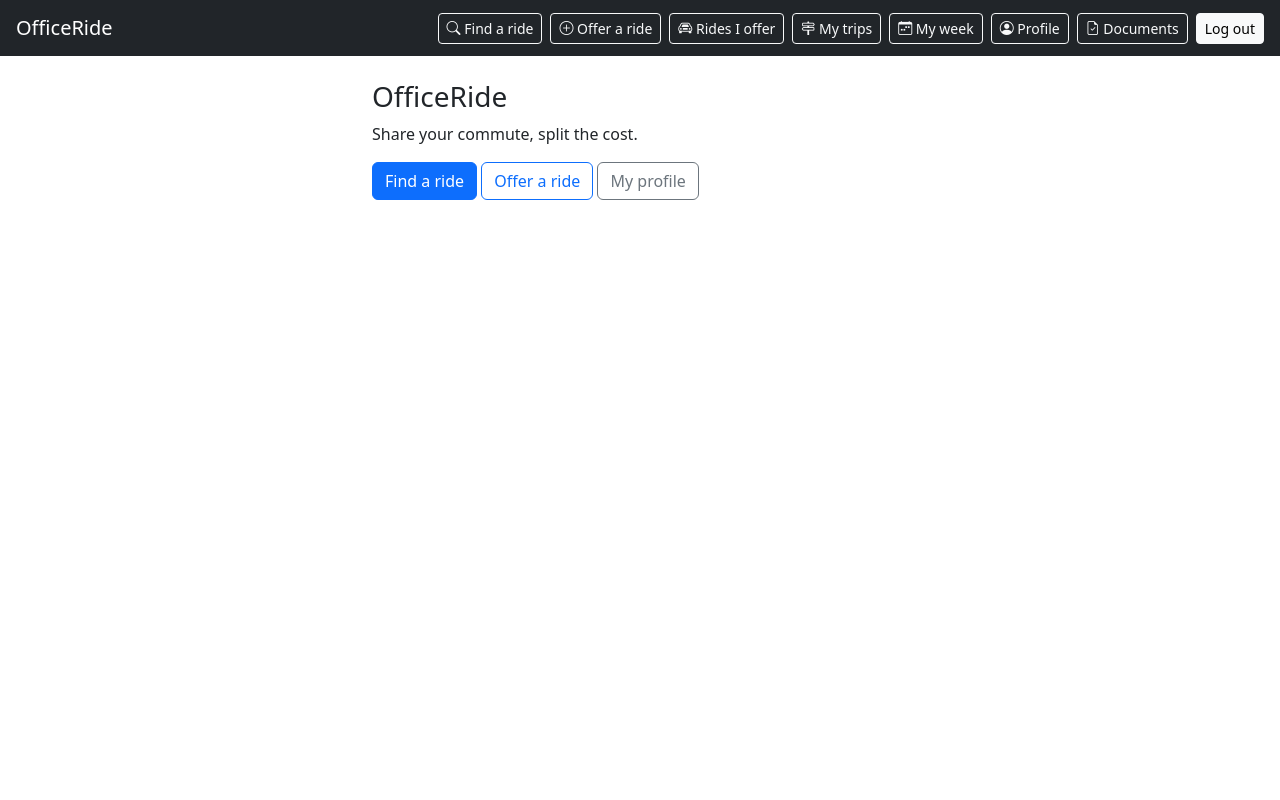
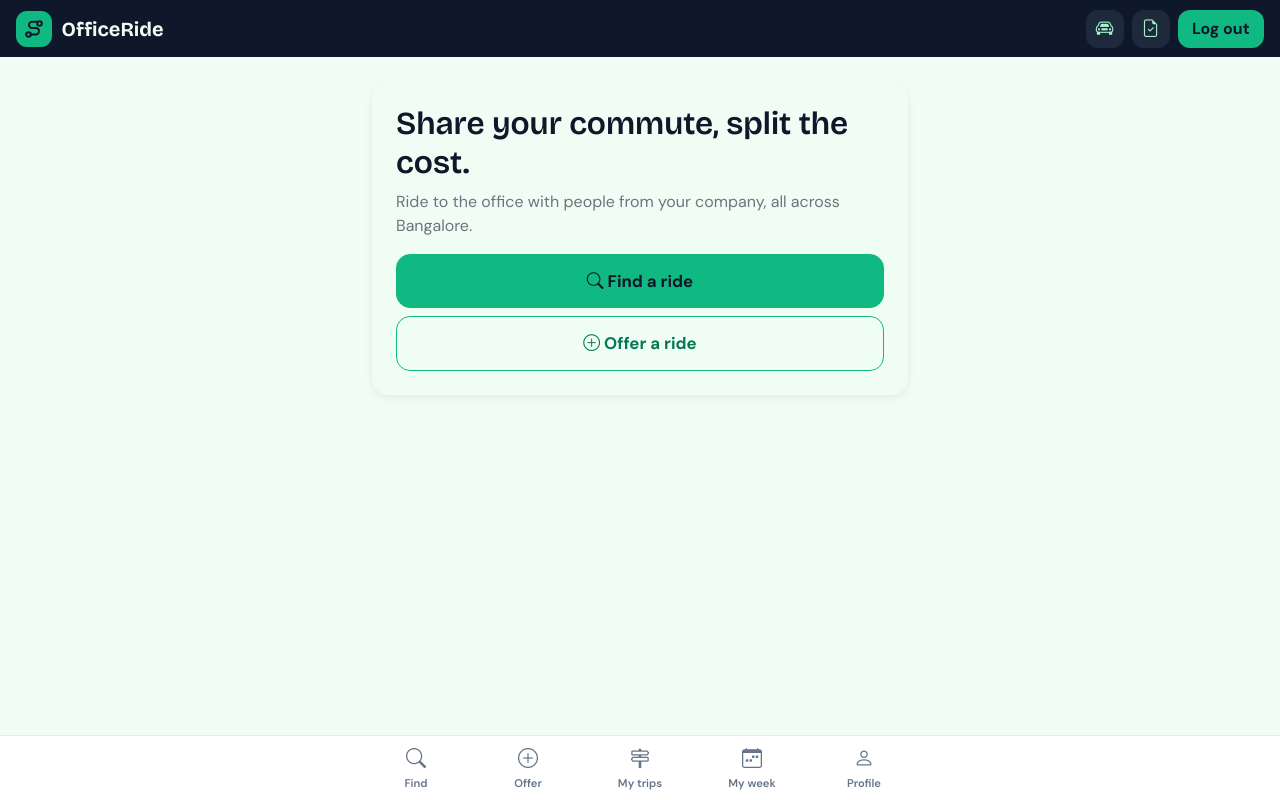
Before and after one commit to Vamsi0717/OfficeRide, a Django app: page / in a window 1280 px wide. Run offline with Django 5.2, Linux system fonts and the light colour scheme; the visitor is signed in with stand-in values (Sample User, id 1).

Commit message:
Phase 7 part 1: Fresh Green look, top bar, bottom menu, new Log in and Sign up pages

```diff
--- a/officeride-backend/apps/accounts/forms.py
+++ b/officeride-backend/apps/accounts/forms.py
@@ -60,6 +60,7 @@ class RegisterForm(BootstrapFormMixin, UserCreationForm):
         self.fields["email"].widget.attrs["placeholder"] = "name@yourcompany.com"
         # One plain line instead of Django's list of four rules. PasswordMixValidator and the length rule enforce it.
         self.fields["password1"].help_text = "At least 8 characters with a letter, a number and a symbol."
+        self.fields["password1"].widget.attrs["data-password-meter"] = "true"  # static/js/password_meter.js draws the strength bars
         self.fields["password2"].label = "Confirm password"
         self.fields["password2"].help_text = "Type it once more so we know it is right."
 
--- /dev/null
+++ b/officeride-backend/static/css/officeride.css
@@ -0,0 +1,79 @@
+/* OfficeRide "Fresh Green" look. Loaded after Bootstrap, so it only overrides what it needs to.
+   Colours: emerald #10B981, deep navy #0F172A, mint white #F0FDF4. */
+:root {
+  --or-brand: #10B981;
+  --or-brand-dark: #047857;
+  --or-navy: #0F172A;
+  --or-mint: #F0FDF4;
+  --or-soft: #D1FAE5;
+  --or-line: #CBD5E1;
+  --or-muted: #475569;
+  --bs-primary: #10B981;
+  --bs-primary-rgb: 16, 185, 129;
+  --bs-link-color: #047857;
+  --bs-link-hover-color: #065F46;
+  --bs-body-font-family: "DM Sans", system-ui, -apple-system, "Segoe UI", sans-serif;
+  --bs-body-bg: #F0FDF4;
+  --bs-body-color: #0F172A;
+}
+body { background: var(--or-mint); color: var(--or-navy); font-family: var(--bs-body-font-family); }
+h1, h2, h3, h4, h5, h6, .or-display { font-family: "Bricolage Grotesque", "DM Sans", system-ui, sans-serif; font-weight: 700; }
+a { color: var(--or-brand-dark); }
+
+/* Buttons and fields */
+.btn { border-radius: 14px; font-weight: 700; }
+.btn-primary { --bs-btn-bg: #10B981; --bs-btn-border-color: #10B981; --bs-btn-color: #0F172A;
+  --bs-btn-hover-bg: #34D399; --bs-btn-hover-border-color: #34D399; --bs-btn-hover-color: #0F172A;
+  --bs-btn-active-bg: #059669; --bs-btn-active-border-color: #059669; --bs-btn-active-color: #0F172A;
+  --bs-btn-disabled-bg: #A7F3D0; --bs-btn-disabled-border-color: #A7F3D0; --bs-btn-disabled-color: #0F172A; }
+.btn-outline-primary { --bs-btn-color: #047857; --bs-btn-border-color: #10B981;
+  --bs-btn-hover-bg: #10B981; --bs-btn-hover-border-color: #10B981; --bs-btn-hover-color: #0F172A;
+  --bs-btn-active-bg: #059669; --bs-btn-active-border-color: #059669; --bs-btn-active-color: #0F172A; }
+.btn-lg { padding: .85rem 1rem; font-size: 1.05rem; }
+.form-control, .form-select { min-height: 48px; border: 1.5px solid var(--or-line); border-radius: 12px; background-color: #F8FAFC; }
+.form-control:focus, .form-select:focus { border-color: var(--or-brand); box-shadow: 0 0 0 .2rem rgba(16, 185, 129, .25); background-color: #fff; }
+.form-label { font-size: .85rem; font-weight: 600; color: #334155; margin-bottom: .25rem; }
+.form-text { color: var(--or-muted); }
+.input-group-text { border: 1.5px solid var(--or-line); background: #F0FDF4; border-radius: 12px; }
+.alert { border-radius: 14px; border: 0; }
+.card { border: 0; border-radius: 18px; box-shadow: 0 3px 10px rgba(15, 23, 42, .06); }
+
+/* Top bar */
+.or-top { background: var(--or-navy); padding: .6rem 1rem; }
+.or-brand { display: flex; align-items: center; gap: .6rem; color: #F0FDF4; text-decoration: none; font-family: "Bricolage Grotesque", sans-serif; font-weight: 700; font-size: 1.25rem; }
+.or-brand:hover { color: #fff; }
+.or-mark { width: 36px; height: 36px; border-radius: 11px; background: var(--or-brand); display: inline-flex; align-items: center; justify-content: center; }
+.or-top .or-icon { width: 38px; height: 38px; border-radius: 12px; background: #1E293B; color: #A7F3D0; display: inline-flex; align-items: center; justify-content: center; text-decoration: none; font-size: 1.1rem; }
+.or-top .or-icon:hover { background: #334155; color: #fff; }
+.or-top .or-logout { height: 38px; border-radius: 12px; background: var(--or-brand); color: var(--or-navy); border: 0; font-weight: 700; padding: 0 .9rem; }
+
+/* Bottom menu, shown to people who are logged in */
+.or-has-tabs { padding-bottom: 96px; }
+.or-tabs { position: fixed; left: 0; right: 0; bottom: 0; z-index: 1030; background: #fff; border-top: 1px solid var(--or-soft); padding: 8px 8px calc(8px + env(safe-area-inset-bottom, 0px)); }
+.or-tabs-inner { display: flex; max-width: 560px; margin: 0 auto; }
+.or-tab { flex: 1; display: flex; flex-direction: column; align-items: center; gap: 3px; text-decoration: none; color: #64748B; font-size: .7rem; font-weight: 600; }
+.or-tab .or-pill { width: 52px; height: 28px; border-radius: 14px; display: flex; align-items: center; justify-content: center; font-size: 1.25rem; }
+.or-tab.active { color: var(--or-brand-dark); font-weight: 700; }
+.or-tab.active .or-pill { background: var(--or-soft); }
+
+/* Log in and Sign up */
+.or-auth { max-width: 560px; margin: 0 auto; }
+.or-hero { background: var(--or-navy); color: #F0FDF4; padding: 3rem 1.75rem 3.75rem; position: relative; overflow: hidden; }
+.or-hero h1 { font-size: 2.3rem; line-height: 1.05; max-width: 18rem; margin: 1.1rem 0 .75rem; }
+.or-hero p { color: #A7F3D0; max-width: 18rem; margin: 0; }
+.or-hero svg.or-route { position: absolute; left: 0; bottom: 0; width: 100%; height: 80px; }
+.or-sheet { background: #fff; border-radius: 28px 28px 0 0; margin-top: -28px; padding: 1.75rem 1.75rem 2rem; position: relative; min-height: 22rem; }
+.or-note { display: flex; gap: .5rem; justify-content: center; align-items: center; color: var(--or-muted); font-size: .8rem; margin: 1.25rem 0 0; }
+.or-progress { display: flex; align-items: center; gap: .75rem; }
+.or-progress .or-back { width: 40px; height: 40px; border-radius: 12px; background: var(--or-mint); display: inline-flex; align-items: center; justify-content: center; color: var(--or-navy); text-decoration: none; }
+.or-progress .or-bar { flex: 1; height: 6px; border-radius: 3px; background: var(--or-soft); }
+.or-progress .or-bar i { display: block; width: 35%; height: 6px; border-radius: 3px; background: var(--or-brand); }
+.or-progress small { color: var(--or-muted); font-weight: 600; }
+
+/* Password strength meter (drawn by static/js/password_meter.js) */
+.or-meter { display: flex; gap: 5px; margin-top: .5rem; }
+.or-meter i { flex: 1; height: 5px; border-radius: 3px; background: #E2E8F0; }
+.or-meter i.on { background: var(--or-brand); }
+.or-meter.weak i.on { background: #F59E0B; }
+.or-meter-text { font-size: .8rem; color: var(--or-muted); margin-top: .3rem; }
+.or-meter-text b { color: var(--or-brand-dark); }
--- /dev/null
+++ b/officeride-backend/templates/_brand_mark.html
@@ -0,0 +1,2 @@
+{# The OfficeRide logo mark: a small route with a start and an end. #}
+<span class="or-mark"><svg width="22" height="22" viewBox="0 0 24 24" fill="none" stroke="#0F172A" stroke-width="2.2" stroke-linecap="round" stroke-linejoin="round" aria-hidden="true"><circle cx="6" cy="18" r="2.5"/><circle cx="18" cy="6" r="2.5"/><path d="M8.5 18H14a3.5 3.5 0 0 0 0-7h-4a3.5 3.5 0 0 1 0-7h5.5"/></svg></span>
--- a/officeride-backend/templates/base.html
+++ b/officeride-backend/templates/base.html
@@ -1,42 +1,56 @@
-<!doctype html>
+{% load static %}<!doctype html>
 <html lang="en">
 <head>
   <meta charset="utf-8">
   <meta name="viewport" content="width=device-width, initial-scale=1">
+  <meta name="theme-color" content="#0F172A">
   <title>OfficeRide</title>
+  <link rel="preconnect" href="https://fonts.googleapis.com">
+  <link href="https://fonts.googleapis.com/css2?family=Bricolage+Grotesque:opsz,wght@12..96,600;12..96,700&family=DM+Sans:wght@400;500;600;700&display=swap" rel="stylesheet">
   <link href="https://cdn.jsdelivr.net/npm/bootstrap@5.3.3/dist/css/bootstrap.min.css" rel="stylesheet">
   <link href="https://cdn.jsdelivr.net/npm/bootstrap-icons@1.11.3/font/bootstrap-icons.min.css" rel="stylesheet">
+  <link href="{% static 'css/officeride.css' %}" rel="stylesheet">
 </head>
-<body>
-<nav class="navbar navbar-dark bg-dark px-3">
-  <a class="navbar-brand" href="{% url 'home' %}">OfficeRide</a>
-  <div class="d-flex gap-2 align-items-center flex-wrap">
+<body class="{% if user.is_authenticated %}or-has-tabs{% endif %}">
+{% block topbar %}
+<nav class="or-top d-flex justify-content-between align-items-center">
+  <a class="or-brand" href="{% url 'home' %}">{% include "_brand_mark.html" %}OfficeRide</a>
+  <div class="d-flex gap-2 align-items-center">
     {% if user.is_authenticated %}
-      <a class="btn btn-sm btn-outline-light" href="{% url 'rides:find' %}"><i class="bi bi-search"></i> Find a ride</a>
-      <a class="btn btn-sm btn-outline-light" href="{% url 'rides:offer' %}"><i class="bi bi-plus-circle"></i> Offer a ride</a>
-      <a class="btn btn-sm btn-outline-light" href="{% url 'rides:mine' %}"><i class="bi bi-car-front"></i> Rides I offer</a>
-      <a class="btn btn-sm btn-outline-light" href="{% url 'bookings:trips' %}"><i class="bi bi-signpost-2"></i> My trips</a>
-      <a class="btn btn-sm btn-outline-light" href="{% url 'bookings:plan' %}"><i class="bi bi-calendar-week"></i> My week</a>
-      <a class="btn btn-sm btn-outline-light" href="{% url 'accounts:profile' %}"><i class="bi bi-person-circle"></i> Profile</a>
-      <a class="btn btn-sm btn-outline-light" href="{% url 'accounts:documents' %}"><i class="bi bi-file-earmark-check"></i> Documents</a>
+      <a class="or-icon" href="{% url 'rides:mine' %}" title="Rides I offer" aria-label="Rides I offer"><i class="bi bi-car-front"></i></a>
+      <a class="or-icon" href="{% url 'accounts:documents' %}" title="My documents" aria-label="My documents"><i class="bi bi-file-earmark-check"></i></a>
       <form method="post" action="{% url 'accounts:logout' %}" class="m-0">
         {% csrf_token %}
-        <button class="btn btn-sm btn-light">Log out</button>
+        <button class="or-logout">Log out</button>
       </form>
     {% else %}
       <a class="btn btn-sm btn-outline-light" href="{% url 'accounts:login' %}">Log in</a>
-      <a class="btn btn-sm btn-light" href="{% url 'accounts:register' %}">Sign up</a>
+      <a class="btn btn-sm btn-primary" href="{% url 'accounts:register' %}">Sign up</a>
     {% endif %}
   </div>
 </nav>
-<div class="container mt-4 mb-5" style="max-width: 560px;">
+{% endblock %}
+<main class="{% block main_class %}container mt-4 mb-5{% endblock %}" {% block main_style %}style="max-width: 560px;"{% endblock %}>
   {% for message in messages %}
     <div class="alert alert-{{ message.tags }}" role="alert">{{ message }}</div>
   {% endfor %}
   {% if user.is_authenticated and user.email_verified and not user.phone %}<div class="alert alert-warning" role="alert"><i class="bi bi-telephone"></i> Add your mobile number in your <a href="{% url 'accounts:profile' %}">profile</a>. It is required, and it lets your ride partner call you.</div>{% endif %}
   {% if user.is_authenticated and user.is_blocked %}<div class="alert alert-danger" role="alert">{{ user.block_message }}</div>{% endif %}
   {% block content %}{% endblock %}
-</div>
+</main>
+{% if user.is_authenticated %}
+{% with here=request.resolver_match.view_name %}
+<nav class="or-tabs" aria-label="Main">
+  <div class="or-tabs-inner">
+    <a class="or-tab {% if here == 'rides:find' %}active{% endif %}" href="{% url 'rides:find' %}"><span class="or-pill"><i class="bi bi-search"></i></span>Find</a>
+    <a class="or-tab {% if here == 'rides:offer' %}active{% endif %}" href="{% url 'rides:offer' %}"><span class="or-pill"><i class="bi bi-plus-circle"></i></span>Offer</a>
+    <a class="or-tab {% if here == 'bookings:trips' %}active{% endif %}" href="{% url 'bookings:trips' %}"><span class="or-pill"><i class="bi bi-signpost-2"></i></span>My trips</a>
+    <a class="or-tab {% if here == 'bookings:plan' %}active{% endif %}" href="{% url 'bookings:plan' %}"><span class="or-pill"><i class="bi bi-calendar-week"></i></span>My week</a>
+    <a class="or-tab {% if here == 'accounts:profile' %}active{% endif %}" href="{% url 'accounts:profile' %}"><span class="or-pill"><i class="bi bi-person"></i></span>Profile</a>
+  </div>
+</nav>
+{% endwith %}
+{% endif %}
 {% block scripts %}{% endblock %}
 </body>
 </html>
--- a/officeride-backend/templates/home.html
+++ b/officeride-backend/templates/home.html
@@ -1,13 +1,14 @@
 {% extends "base.html" %}
 {% block content %}
-  <h3>OfficeRide</h3>
-  <p>Share your commute, split the cost.</p>
-  {% if user.is_authenticated %}
-    <a class="btn btn-primary" href="{% url 'rides:find' %}">Find a ride</a>
-    <a class="btn btn-outline-primary" href="{% url 'rides:offer' %}">Offer a ride</a>
-    <a class="btn btn-outline-secondary" href="{% url 'accounts:profile' %}">My profile</a>
-  {% else %}
-    <a class="btn btn-primary" href="{% url 'accounts:register' %}">Create an account</a>
-    <a class="btn btn-outline-secondary" href="{% url 'accounts:login' %}">Log in</a>
-  {% endif %}
+  <div class="card p-4">
+    <h1 class="h2">Share your commute, split the cost.</h1>
+    <p class="text-secondary">Ride to the office with people from your company, all across Bangalore.</p>
+    {% if user.is_authenticated %}
+      <a class="btn btn-primary btn-lg w-100 mb-2" href="{% url 'rides:find' %}"><i class="bi bi-search"></i> Find a ride</a>
+      <a class="btn btn-outline-primary btn-lg w-100" href="{% url 'rides:offer' %}"><i class="bi bi-plus-circle"></i> Offer a ride</a>
+    {% else %}
+      <a class="btn btn-primary btn-lg w-100 mb-2" href="{% url 'accounts:register' %}">Create an account</a>
+      <a class="btn btn-outline-primary btn-lg w-100" href="{% url 'accounts:login' %}">Log in</a>
+    {% endif %}
+  </div>
 {% endblock %}
```
Also changed, not shown: officeride-backend/apps/core/test_theme.py (added, +130 -0 lines), officeride-backend/static/js/password_meter.js (added, +44 -0 lines), officeride-backend/templates/accounts/login.html (+20 -8 lines), officeride-backend/templates/accounts/register.html (+12 -3 lines).
